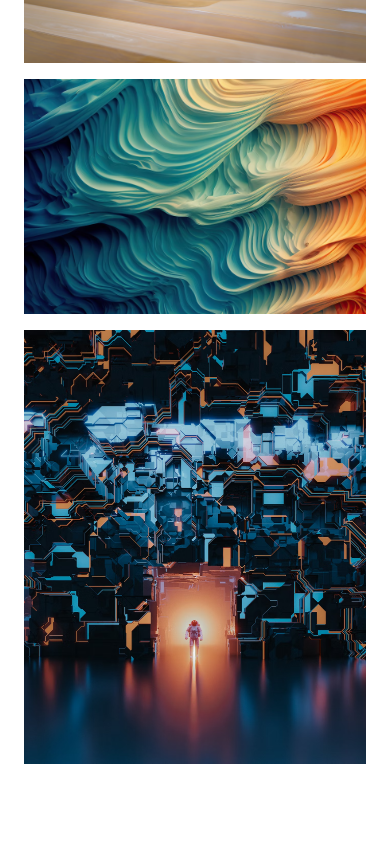
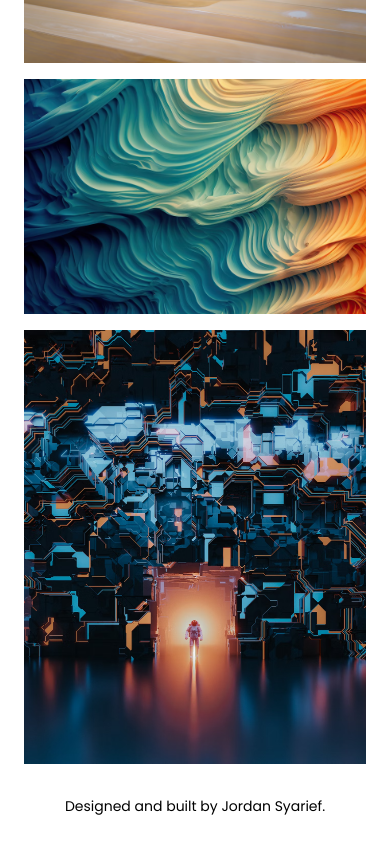
Before and after one commit to jordansbenjamin/3d-Artist-Portfolio_Project, a plain HTML site: page index.html in a window 390 px wide. Shown: the part 2271-3124 px from the top of the page. Before the commit the page ends 3059 px from the top, so only its background shows below. Drawn offline with Linux system fonts and the light colour scheme.

Commit message:
Finalised and created footer

```diff
--- a/index.css
+++ b/index.css
@@ -123,6 +123,11 @@ body {
 	grid-area: dimensional;
 }
 
+.footer {
+    text-align: center;
+    padding: 64px;
+}
+
 @media only screen and (max-width: 1100px) {
 	.container {
         max-width: 100%;
@@ -156,4 +161,9 @@ body {
     .project .overlay {
         font-size: 24px;
     }
+
+    .footer {
+        font-size: 14px;
+        padding: 32px;
+    }
 }
--- a/index.html
+++ b/index.html
@@ -63,6 +63,9 @@
                     <p class="overlay white">VIEW PROJECT</p>
                 </div>
             </div>
+            <footer class="footer">
+                Designed and built by Jordan Syarief.
+            </footer>
         </div>
 
 
```
